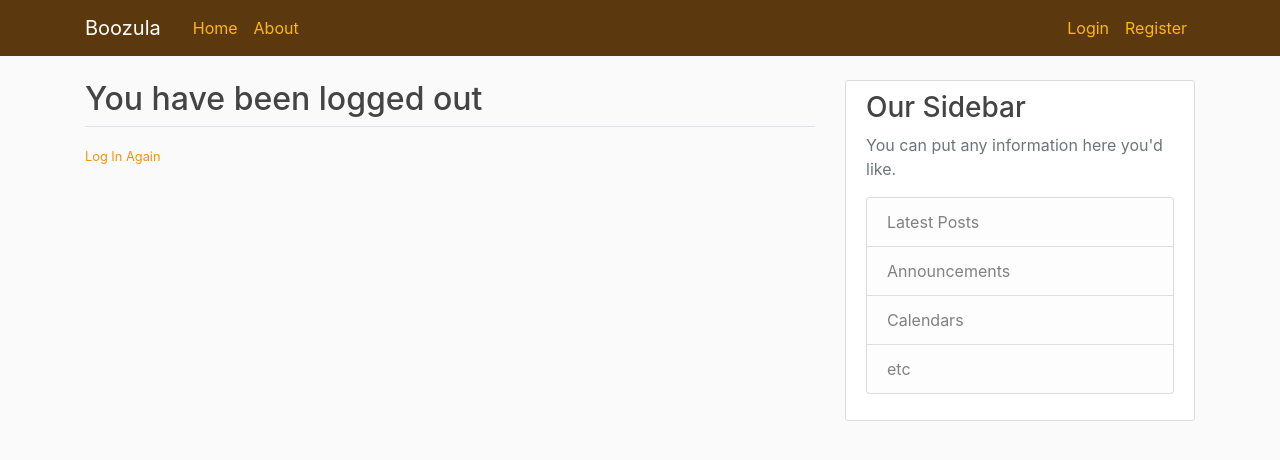
After one commit to rustiphyde/boozula_python_django, a Django app: template users/templates/users/logout.html in a window 1280 px wide. The commit adds this page. Shown: the top 460 px of the page. Run offline with Django 3.2, Linux system fonts and the light colour scheme; the template is opened without the code that fills it, so the values that code supplies are empty; some libraries are stand-ins or nearby versions.

Commit message:
Add login and logout functionality with custom templates

```diff
--- a/booz_blog/templates/booz_blog/base.html
+++ b/booz_blog/templates/booz_blog/base.html
@@ -33,8 +33,8 @@
         </div>
         <!-- Navbar Right Side -->
         <div class="navbar-nav">
-          <a class="nav-item nav-link" href="#">Login</a>
-          <a class="nav-item nav-link" href="#">Register</a>
+          <a class="nav-item nav-link" href="{% url 'login' %}">Login</a>
+          <a class="nav-item nav-link" href="{% url 'register' %}">Register</a>
         </div>
       </div>
     </div>
--- a/boozula_python_django/urls.py
+++ b/boozula_python_django/urls.py
@@ -21,8 +21,8 @@ from users import views as user_views
 urlpatterns = [
     path('admin/', admin.site.urls),
     path('register/', user_views.register, name='register'),
-    path('login/', auth_views.LoginView.as_view(), name='login'),
-    path('logout/', auth_views.LogoutView.as_view(), name='logout'),
+    path('login/', auth_views.LoginView.as_view(template_name='users/login.html'), name='login'),
+    path('logout/', auth_views.LogoutView.as_view(template_name='users/logout.html'), name='logout'),
     path('', include('booz_blog.urls')),
 
 ]
--- /dev/null
+++ b/users/templates/users/logout.html
@@ -0,0 +1,9 @@
+{% extends "booz_blog/base.html" %}
+{% block content %}
+    <h2>You have been logged out</h2>
+    <div class="border-top pt-3">
+        <small class="text-muted">
+             <a href="{% url 'login' %}">Log In Again</a>
+        </small>
+    </div>
+{% endblock content %}
--- a/users/templates/users/register.html
+++ b/users/templates/users/register.html
@@ -14,7 +14,7 @@
         </form>
         <div class="border-top pt-3">
             <small class="text-muted">
-                Already Have An Account? <a class="ml-2" href="{% url 'login' %}">Sign In</a>
+                Already Have An Account? <a class="ml-2" href="{% url 'login' %}">Log In</a>
             </small>
         </div>
     </div>
--- a/users/views.py
+++ b/users/views.py
@@ -8,8 +8,8 @@ def register(request):
         if form.is_valid():
             form.save()
             username = form.cleaned_data.get('username')
-            messages.success(request, f'Account created for {username}!')
-            return redirect('blog-home')
+            messages.success(request, f'Account created successfully. Please login')
+            return redirect('login')
     else:
         form = UserRegisterForm()
     return render(request, 'users/register.html', {'form': form})
```
Also changed, not shown: users/templates/users/login.html (+21 -0 lines), db.sqlite3.
